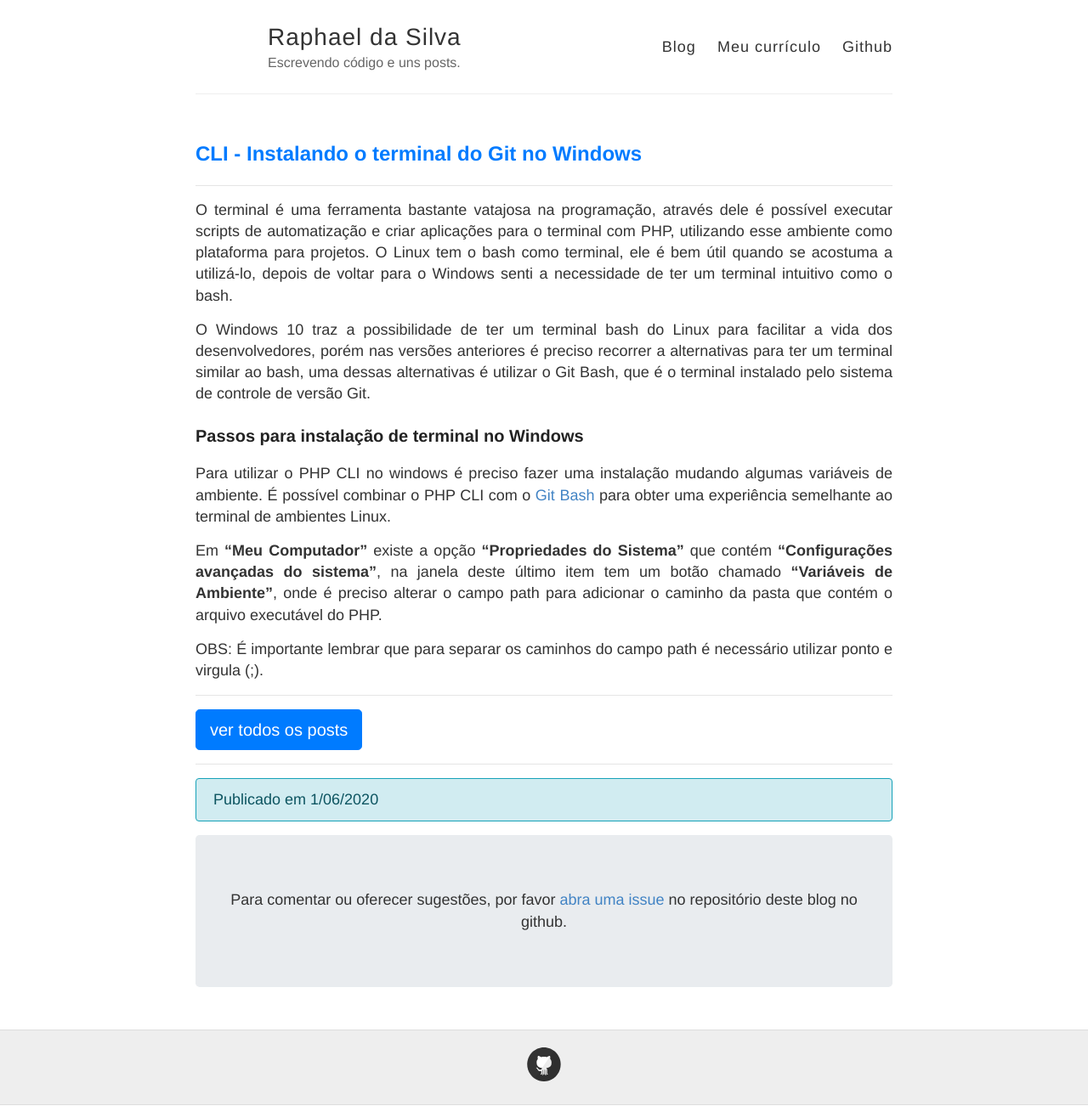
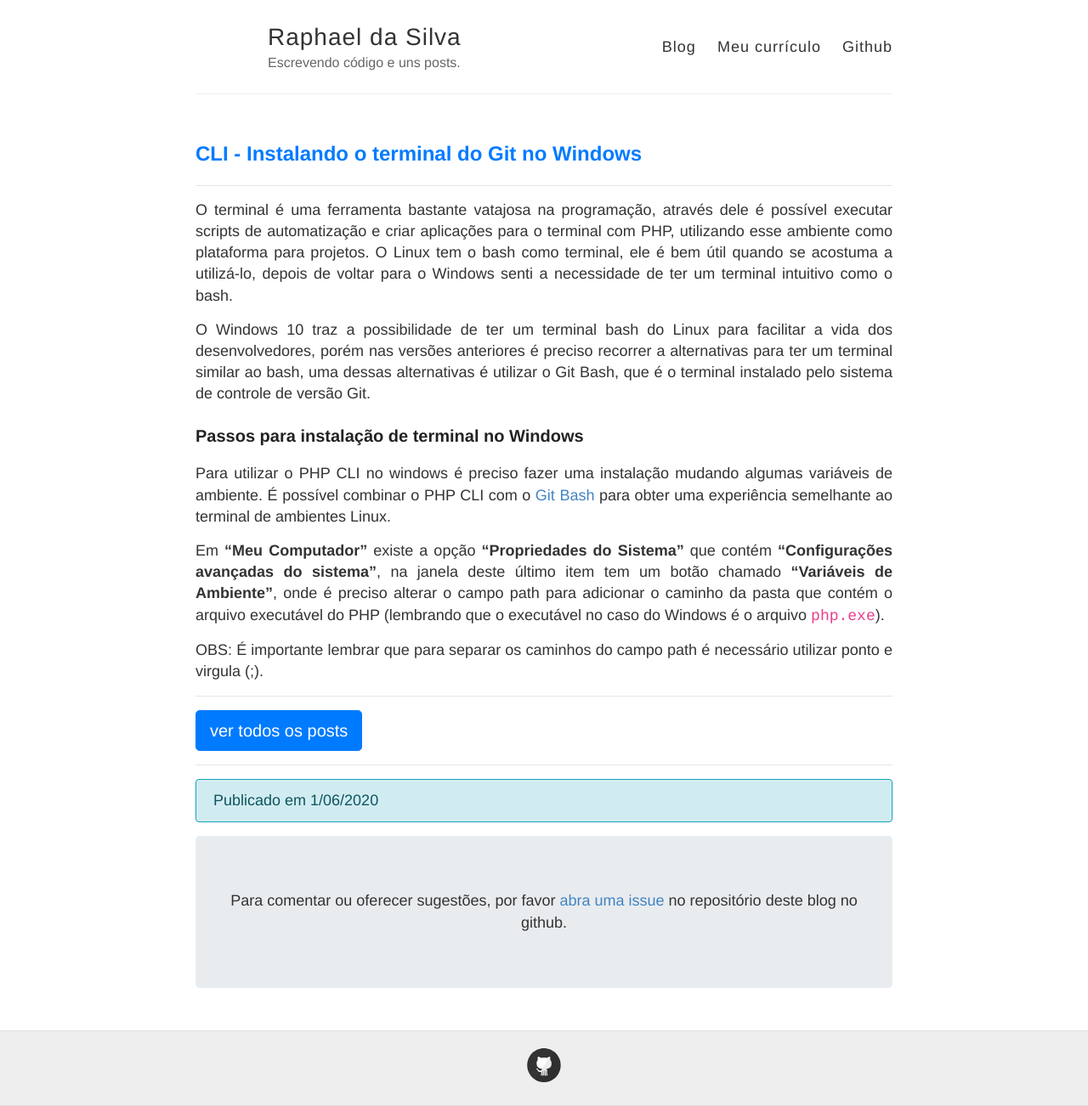
Before and after one commit to raphael-da-silva/raphael-da-silva.github.io, a Jekyll site: the page built from _posts/2020-06-01-git-bash.md, in a window 1280 px wide. Shown: the whole page at 85% size. Built offline with Jekyll 4.4.1, drawn with Linux system fonts in a browser that asks for light colours; nearby versions of some CDN libraries.

Commit message:
Revisão do último post

````diff
--- a/_posts/2020-06-01-git-bash.md
+++ b/_posts/2020-06-01-git-bash.md
@@ -13,6 +13,6 @@ Para utilizar o PHP CLI no windows é preciso fazer uma instalação mudando alg
 
 Em **"Meu Computador"** existe a opção **"Propriedades do Sistema"** que contém **"Configurações avançadas do sistema"**, na janela
 deste último item tem um botão chamado **"Variáveis de Ambiente"**, onde é preciso alterar o campo path para adicionar o
-caminho da pasta que contém o arquivo executável do PHP.
+caminho da pasta que contém o arquivo executável do PHP (lembrando que o executável no caso do Windows é o arquivo ```php.exe```).
 
 OBS: É importante lembrar que para separar os caminhos do campo path é necessário utilizar ponto e virgula (;).
````
